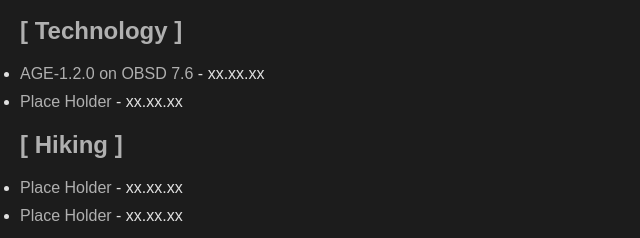
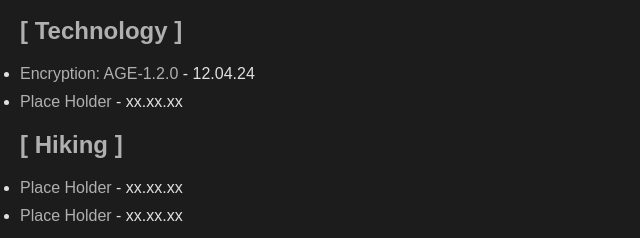
Before and after one commit to bitrot534/bitrot534.blog.github.io, a plain HTML site: page index.html in a window 1280 px wide. Shown: the part 133-371 px from the top of the page, 0-640 px from the left. Drawn offline with Linux system fonts and the light colour scheme.

Commit message:
Update index.html

```diff
--- a/index.html
+++ b/index.html
@@ -22,7 +22,7 @@
         <h2>[ Technology ]</h2>
         <ul>
             <li>
-                <a href="post1.html">AGE-1.2.0 on OBSD 7.6</a> - <span class="post-date">xx.xx.xx</span>
+                <a href="post1.html">Encryption: AGE-1.2.0</a> - <span class="post-date">12.04.24</span>
             </li>
             <li>
                 <a href="post2.html">Place Holder</a> - <span class="post-date">xx.xx.xx</span>
```
